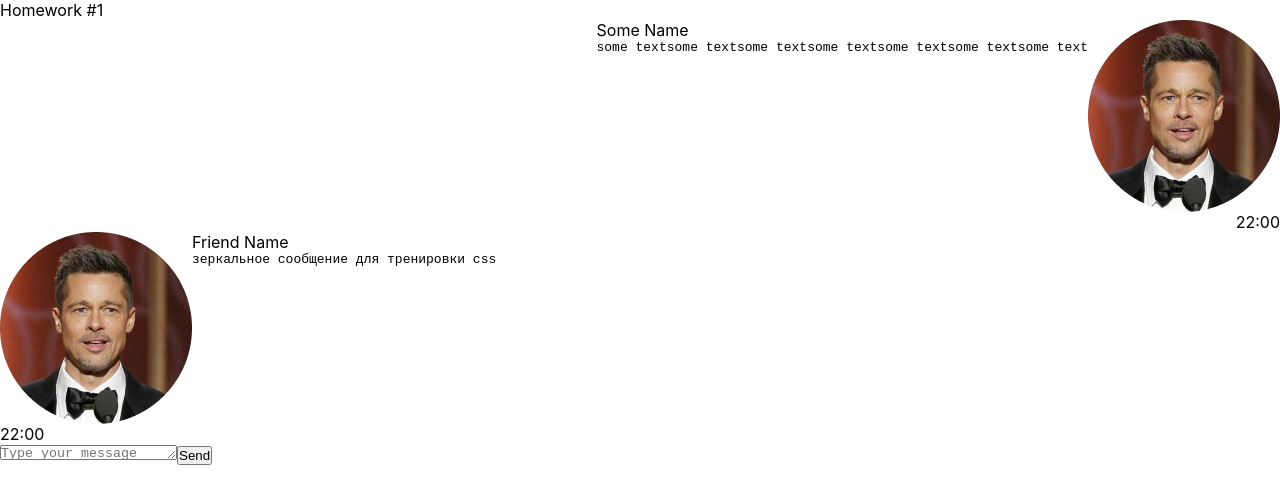
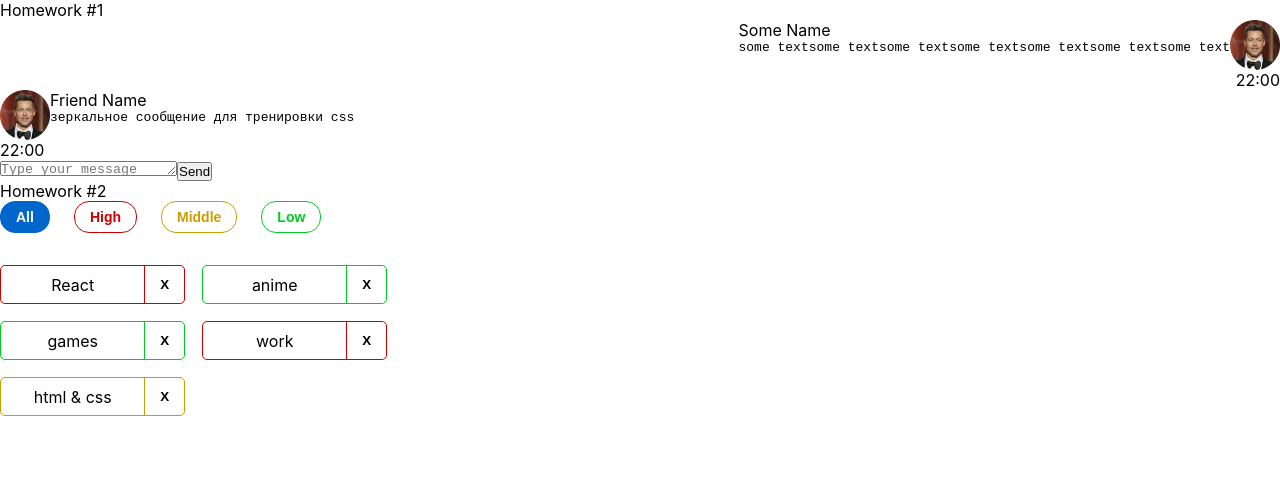
Before and after one commit to PavelGr1shchuk/hws2-master, a React (Create React App) app: page / in a window 1280 px wide. Shown: the top 504 px of the page. Built offline with nearby package versions, Linux system fonts and the light colour scheme.

Commit message:
fear: HW2

```diff
--- a/src/s1-main/App.tsx
+++ b/src/s1-main/App.tsx
@@ -1,13 +1,14 @@
 import React from 'react'
 import s from './App.module.css'
 import HW1 from '../s2-homeworks/hw01/HW1'
+import HW2 from '../s2-homeworks/hw02/HW2'
 
 function App() {
     return (
         <div className={s.App}>
             <HW1/>
             {/*раскомментировать по ходу выполнения*/}
-            {/*<HW2/>*/}
+            <HW2/>
             {/*<HW3/>*/}
             {/*<HW4/>*/}
 
--- a/src/s2-homeworks/hw01/friend-message/FriendMessage.module.css
+++ b/src/s2-homeworks/hw01/friend-message/FriendMessage.module.css
@@ -7,7 +7,8 @@
 }
 
 .friendImageAndText img {
-
+    height: 50px;
+    width: 50px;
 }
 
 .friendText {
--- a/src/s2-homeworks/hw01/message/Message.module.css
+++ b/src/s2-homeworks/hw01/message/Message.module.css
@@ -1,4 +1,5 @@
 .message {
+
 }
 
 .imageAndText {
@@ -7,7 +8,8 @@
 }
 
 .imageAndText img {
-
+    height: 50px;
+    width: 50px;
 }
 
 .text {
--- a/src/s2-homeworks/hw02/HW2.tsx
+++ b/src/s2-homeworks/hw02/HW2.tsx
@@ -17,16 +17,16 @@
 * */
 
 // types
-export type AffairPriorityType = any // need to fix any
+export type AffairPriorityType = 'high' | 'middle' | 'low'
 export type AffairType = {
-    _id: any // need to fix any
-    name: any // need to fix any
+    _id: number
+    name: string
     priority: AffairPriorityType
 }
 export type FilterType = 'all' | AffairPriorityType
 
 // constants
-const defaultAffairs: any = [ // need to fix any
+const defaultAffairs: AffairType[] = [ // need to fix any
     {_id: 1, name: 'React', priority: 'high'}, // студенты могут изменить содержимое name и количество элементов в массиве, ...priority не менять!
     {_id: 2, name: 'anime', priority: 'low'},
     {_id: 3, name: 'games', priority: 'low'},
@@ -35,23 +35,20 @@
 ]
 
 // pure helper functions
-export const filterAffairs = (affairs: any, filter: any): any => { // need to fix any
-
-
-    return affairs // need to fix
+export const filterAffairs = (affairs: AffairType[], filter: FilterType): AffairType[] => {
+    return affairs.filter(affair => affair.priority === filter || filter === 'all')
 }
-export const deleteAffair = (affairs: any, _id: any): any => { // need to fix any
-
-    return affairs // need to fix
+export const deleteAffair = (affairs: AffairType[], _id: number): AffairType[] => {
+    return affairs.filter(affair => affair._id !== _id)
 }
 
 function HW2() {
-    const [affairs, setAffairs] = useState<any>(defaultAffairs) // need to fix any
+    const [affairs, setAffairs] = useState<AffairType[]>(defaultAffairs)
     const [filter, setFilter] = useState<FilterType>('all')
 
     const filteredAffairs = filterAffairs(affairs, filter)
-    const deleteAffairCallback = (_id: any) => { // need to fix any
-        // need to fix
+    const deleteAffairCallback = (_id: number) => {
+        setAffairs(deleteAffair(affairs, _id))
     }
 
     return (
--- a/src/s2-homeworks/hw02/affairs/Affairs.tsx
+++ b/src/s2-homeworks/hw02/affairs/Affairs.tsx
@@ -4,24 +4,24 @@
 import s from './Affairs.module.css'
 
 type AffairsPropsType = {
-    data: any // need to fix any
-    setFilter: any
-    deleteAffairCallback: any
+    data: AffairType[]
+    setFilter: (filter: FilterType) => void
+    deleteAffairCallback: (_id: number) => void
     filter: FilterType
 }
 
 function Affairs(props: AffairsPropsType) {
     const setAll = () => {
-        // need to fix
+        props.setFilter('all')
     }
     const setHigh = () => {
-        // need to fix
+        props.setFilter('high')
     }
     const setMiddle = () => {
-        // need to fix
+        props.setFilter('middle')
     }
     const setLow = () => {
-        // need to fix
+        props.setFilter('low')
     }
 
     const cnAll = s.button + ' ' + s.all + (props.filter === 'all' ? ' ' + s.active : '')
--- a/src/s2-homeworks/hw02/affairs/affair/Affair.tsx
+++ b/src/s2-homeworks/hw02/affairs/affair/Affair.tsx
@@ -6,12 +6,12 @@
 type AffairPropsType = {
     // key не нужно типизировать
     affair: AffairType
-    deleteAffairCallback: any // need to fix any
+    deleteAffairCallback: (_id: number) => void
 }
 
 function Affair(props: AffairPropsType) {
     const deleteCallback = () => {
-        // need to fix
+        props.deleteAffairCallback(props.affair._id)
     }
 
     const nameClass = s.name + ' ' + s2[props.affair.priority]
@@ -25,7 +25,7 @@
         >
             <div id={'hw2-name-' + props.affair._id} className={nameClass}>
                 {/*создаёт студент*/}
-
+                {props.affair.name}
                 {/**/}
             </div>
             <div id={'hw2-priority-' + props.affair._id} hidden>
@@ -35,8 +35,7 @@
             <button
                 id={'hw2-button-delete-' + props.affair._id}
                 className={buttonClass}
-                // need to fix
-
+                onClick={deleteCallback}
             >
                 {/*текст кнопки могут изменить студенты*/}
                 X
```
